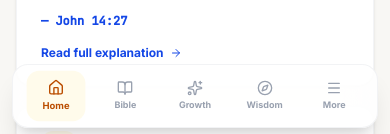
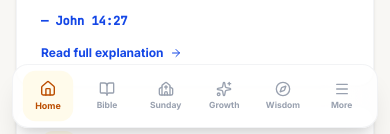
Before and after one commit to Philemon12421/Learn-the-bible-with-me, a React (Vite) app: page / in a window 390 px wide. Shown: the part 704-838 px from the top of the page. Built offline with nearby package versions, Linux system fonts and the light colour scheme; a web font is replaced by a local one.

Commit message:
Update App.tsx

```diff
--- a/src/App.tsx
+++ b/src/App.tsx
@@ -1,6 +1,6 @@
 import React, { useState, useEffect } from 'react';
 import {
-  Home, BookOpen, Sparkles, Compass, HelpCircle, Mail, Shield, Scale,
+  Home, BookOpen, Sparkles, Compass, Church, HelpCircle, Mail, Shield, Scale,
   Menu, X, Heart, Facebook
 } from 'lucide-react';
 import { ViewType } from './types';
@@ -17,12 +17,23 @@ import {
 import BlogView from './components/BlogView';
 import AudioPlayer from './components/AudioPlayer';
 import SundayView from './components/SundayView';
+import SplashScreen from './components/SplashScreen';
 
 export default function App() {
   const [currentView, setCurrentView] = useState<ViewType>('home');
   const [isMobileMenuOpen, setIsMobileMenuOpen] = useState(false);
   const [todayDate] = useState<Date>(new Date());
   const [scrolled, setScrolled] = useState(false);
+
+  // Splash screen: visible controls the fade, mounted keeps it in the DOM
+  // until the fade-out transition actually finishes.
+  const [splashVisible, setSplashVisible] = useState(true);
+  const [splashMounted, setSplashMounted] = useState(true);
+
+  useEffect(() => {
+    const t = setTimeout(() => setSplashVisible(false), 1500);
+    return () => clearTimeout(t);
+  }, []);
 
   useEffect(() => {
     window.scrollTo({ top: 0, behavior: 'smooth' });
@@ -53,6 +64,10 @@ export default function App() {
 
   return (
     <div className="min-h-screen bg-[#f8f7f4] flex flex-col font-sans pb-20 md:pb-0">
+
+      {splashMounted && (
+        <SplashScreen visible={splashVisible} onHidden={() => setSplashMounted(false)} />
+      )}
 
       {/* HEADER */}
       <header className={`sticky top-0 z-40 transition-all duration-300 ${scrolled ? 'bg-white/90 backdrop-blur-xl shadow-sm border-b border-amber-100/50' : 'bg-white/70 backdrop-blur-md border-b border-gray-100/40'}`}>
@@ -90,7 +105,7 @@ export default function App() {
 
           {/* DESKTOP NAV */}
           <nav className="hidden md:flex items-center gap-0.5" aria-label="Main navigation">
-            {(['home','bible','motivation','wisdom','about','contact'] as ViewType[]).map(v => (
+            {(['home','bible','motivation','wisdom','sunday','about','contact'] as ViewType[]).map(v => (
               <button
                 key={v}
                 onClick={() => setCurrentView(v)}
@@ -149,7 +164,8 @@ export default function App() {
               <div className="grid grid-cols-2 gap-1.5 text-xs text-gray-600">
                 {[
                   ['home','Home'],['bible','Scripture'],['motivation','Motivation'],
-                  ['wisdom','Wisdom'],['blog','Blog'],['about','About'],['contact','Contact'],
+                  ['wisdom','Wisdom'],['sunday','Sunday'],['blog','Blog'],
+                  ['about','About'],['contact','Contact'],
                   ['privacy','Privacy'],['terms','Terms']
                 ].map(([view, label]) => (
                   <button key={view} onClick={() => setCurrentView(view as ViewType)}
@@ -191,23 +207,24 @@ export default function App() {
       </footer>
 
       {/* MOBILE BOTTOM NAV */}
-      <nav aria-label="Mobile navigation" className="md:hidden fixed bottom-3 inset-x-3 h-16 bg-white/85 backdrop-blur-xl rounded-2xl border border-gray-200/50 shadow-xl flex items-center justify-around px-2 z-40">
+      <nav aria-label="Mobile navigation" className="md:hidden fixed bottom-3 inset-x-3 h-16 bg-white/85 backdrop-blur-xl rounded-2xl border border-gray-200/50 shadow-xl flex items-center justify-around px-1.5 z-40">
         {[
           { view: 'home', icon: <Home className="w-4 h-4" />, label: 'Home' },
           { view: 'bible', icon: <BookOpen className="w-4 h-4" />, label: 'Bible' },
+          { view: 'sunday', icon: <Church className="w-4 h-4" />, label: 'Sunday' },
           { view: 'motivation', icon: <Sparkles className="w-4 h-4" />, label: 'Growth' },
           { view: 'wisdom', icon: <Compass className="w-4 h-4" />, label: 'Wisdom' },
         ].map(({ view, icon, label }) => (
           <button key={view} onClick={() => setCurrentView(view as ViewType)}
-            className={`flex flex-col items-center justify-center w-14 h-12 rounded-xl transition-all ${currentView === view ? 'text-amber-700 bg-amber-50 scale-105' : 'text-gray-400 hover:text-gray-700'}`}>
+            className={`flex flex-col items-center justify-center w-12 h-12 rounded-xl transition-all ${currentView === view ? 'text-amber-700 bg-amber-50 scale-105' : 'text-gray-400 hover:text-gray-700'}`}>
             {icon}
-            <span className="text-[9px] font-bold mt-0.5">{label}</span>
+            <span className="text-[8.5px] font-bold mt-0.5">{label}</span>
           </button>
         ))}
         <button onClick={() => setIsMobileMenuOpen(!isMobileMenuOpen)}
-          className={`flex flex-col items-center justify-center w-14 h-12 rounded-xl transition-all ${isMobileMenuOpen ? 'text-amber-700 bg-amber-50 scale-105' : 'text-gray-400'}`}>
+          className={`flex flex-col items-center justify-center w-12 h-12 rounded-xl transition-all ${isMobileMenuOpen ? 'text-amber-700 bg-amber-50 scale-105' : 'text-gray-400'}`}>
           {isMobileMenuOpen ? <X className="w-4 h-4" /> : <Menu className="w-4 h-4" />}
-          <span className="text-[9px] font-bold mt-0.5">More</span>
+          <span className="text-[8.5px] font-bold mt-0.5">More</span>
         </button>
       </nav>
 
@@ -223,6 +240,7 @@ export default function App() {
             </div>
             <div className="grid grid-cols-2 gap-2.5">
               {[
+                { view: 'blog', icon: <BookOpen className="w-4 h-4" />, title: 'Blog', desc: 'Longer reads & guides' },
                 { view: 'about', icon: <HelpCircle className="w-4 h-4" />, title: 'About Us', desc: 'Our vision & mission' },
                 { view: 'contact', icon: <Mail className="w-4 h-4" />, title: 'Contact', desc: 'Send a message' },
                 { view: 'privacy', icon: <Shield className="w-4 h-4" />, title: 'Privacy', desc: 'How we protect you' },
```
